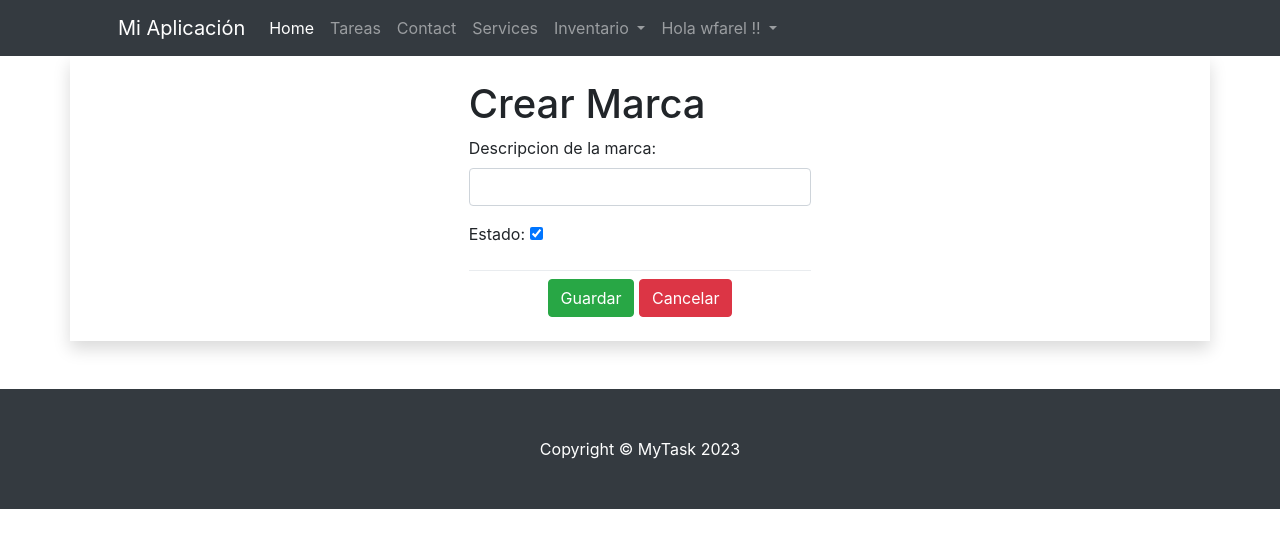
After one commit to wfarelt/tareas, a Django app: page /inv/marcas/new in a window 1280 px wide. The commit adds this page. Shown: the top 548 px of the page. Run offline with Django 5.2, Linux system fonts and the light colour scheme; a user stored in the database is signed in; some libraries are stand-ins or nearby versions.

Commit message:
crud inv marcas

```diff
--- a/bases/templates/bases/base.html
+++ b/bases/templates/bases/base.html
@@ -36,6 +36,7 @@
                         <div class="dropdown-menu" aria-labelledby="navbarDropdown">
                             <a class="dropdown-item" href="{% url 'inv:categoria_list' %}">Categorias</a>
                             <a class="dropdown-item" href="{% url 'inv:subcategoria_list' %}">SubCategorias</a>
+                            <a class="dropdown-item" href="{% url 'inv:marca_list' %}">Marcas</a>
                         </div>
                     </li>
 
--- a/inv/forms.py
+++ b/inv/forms.py
@@ -1,5 +1,5 @@
 from django import forms
-from .models import Categoria, SubCategoria
+from .models import Categoria, SubCategoria, Marca
 
 class CategoriaForm(forms.ModelForm):
     class Meta:
@@ -28,3 +28,14 @@ class SubCategoriaForm(forms.ModelForm):
         # self.fields['categoria'].empty_label = 'Seleccione Categoria'
         self.fields['categoria'].widget.attrs['class'] = 'form-control select2'
         self.fields['descripcion'].widget.attrs['class'] = 'form-control'
+
+class MarcaForm(forms.ModelForm):
+    class Meta:
+        model = Marca
+        fields = ['descripcion', 'estado']
+        labels = {'descripcion':'Descripcion de la marca', 'estado':'Estado'}
+        widget = {'descripcion': forms.TextInput}
+
+    def __init__(self, *args, **kwargs):
+        super().__init__(*args, **kwargs)
+        self.fields['descripcion'].widget.attrs['class'] = 'form-control'
--- a/inv/models.py
+++ b/inv/models.py
@@ -37,3 +37,20 @@ class SubCategoria(ClaseModelo):
     class Meta:
         verbose_name_plural = 'Sub Categorias'
         unique_together = ('categoria', 'descripcion')
+
+class Marca(ClaseModelo):
+    descripcion = models.CharField(
+        max_length=100,
+        # help_text='Descripcion de la Marca',
+        unique=True
+    )
+
+    def __str__(self):
+        return '{}'.format(self.descripcion)
+
+    def save(self):
+        self.descripcion = self.descripcion.upper()
+        super(Marca, self).save()
+
+    class Meta:
+        verbose_name_plural = 'Marcas'
--- /dev/null
+++ b/inv/templates/inv/marca_form.html
@@ -0,0 +1,29 @@
+{% extends 'bases/base.html' %}
+{% load static %}
+{% block title %}{% endblock %}
+
+
+{% block content %}
+
+<div class="container p-3 col-md-4 col-offset-4">
+
+    {% if not obj %}
+    <h1>Crear Marca</h1>
+    {% else %}
+    <h1>Editar Marca</h1>
+    {% endif %}
+    <form action="" method="post">
+        {% csrf_token %}
+        {{ form.as_p }}
+        <div class="dropdown-divider"></div>
+        <div class="text-center">
+            <input class="btn btn-success" type="submit" value="Guardar">
+        <a class="btn btn-danger" href="{% url 'inv:marca_list' %}">Cancelar</a>
+        </div>
+
+    </form>
+
+</div>
+
+
+{% endblock %}
--- a/inv/urls.py
+++ b/inv/urls.py
@@ -1,6 +1,8 @@
 from django.urls import path
 from .views import CategoriaView, CategoriaNew, CategoriaEdit, CategoriaDel, \
-    SubCategoriaView, SubCategoriaNew, SubCategoriaEdit, SubCategoriaDel
+    SubCategoriaView, SubCategoriaNew, SubCategoriaEdit, SubCategoriaDel, \
+    MarcaView, MarcaNew, MarcaEdit, MarcaDel, MarcaInactivar
+
 urlpatterns = [
     # Categorias
     path('categorias/', CategoriaView.as_view(), name='categoria_list'),
@@ -14,4 +16,11 @@ urlpatterns = [
     path('subcategorias/edit/<int:pk>', SubCategoriaEdit.as_view(), name='subcategoria_edit'),
     path('subcategorias/delete/<int:pk>', SubCategoriaDel.as_view(), name='subcategoria_delete'),
 
+    # Marcas
+    path('marcas/', MarcaView.as_view(), name='marca_list'),
+    path('marcas/new', MarcaNew.as_view(), name='marca_new'),
+    path('marcas/edit/<int:pk>', MarcaEdit.as_view(), name='marca_edit'),
+    path('marcas/delete/<int:pk>', MarcaDel.as_view(), name='marca_delete'),
+    path('marcas/inactivar/<int:pk>', MarcaInactivar.as_view(), name='marca_inactivar'),
+
 ]
--- a/inv/views.py
+++ b/inv/views.py
@@ -1,8 +1,8 @@
-from django.shortcuts import render
+from django.shortcuts import render, redirect
 from django.views.generic import ListView, CreateView, UpdateView, DeleteView
 from django.contrib.auth.mixins import LoginRequiredMixin
-from .models import Categoria, SubCategoria
-from .forms import CategoriaForm, SubCategoriaForm
+from .models import Categoria, SubCategoria, Marca
+from .forms import CategoriaForm, SubCategoriaForm, MarcaForm
 from django.urls import reverse_lazy
 # Create your views here.
 
@@ -83,3 +83,55 @@ class SubCategoriaDel(LoginRequiredMixin, DeleteView):
     context_object_name = 'obj'
     success_url = reverse_lazy('inv:subcategoria_list')
     login_url = 'bases:login'
+
+# Marca
+
+class MarcaView(LoginRequiredMixin, ListView):
+    model = Marca
+    template_name = 'inv/marca_list.html'
+    context_object_name = 'obj'
+    login_url = 'bases:login'
+
+class MarcaNew(LoginRequiredMixin, CreateView):
+    model = Marca
+    template_name = 'inv/marca_form.html'
+    context_object_name = 'obj'
+    form_class = MarcaForm
+    success_url = reverse_lazy('inv:marca_list')
+    login_url = 'bases:login'
+
+    def form_valid(self, form):
+        form.instance.uc = self.request.user
+        return super().form_valid(form)
+
+class MarcaEdit(LoginRequiredMixin, UpdateView):
+    model = Marca
+    template_name = 'inv/marca_form.html'
+    context_object_name = 'obj'
+    form_class = MarcaForm
+    success_url = reverse_lazy('inv:marca_list')
+    login_url = 'bases:login'
+
+    def form_valid(self, form):
+        form.instance.um = self.request.user.id
+        return super().form_valid(form)
+
+class MarcaDel(LoginRequiredMixin, DeleteView):
+    model = Marca
+    template_name = 'inv/catalogos_del.html'
+    context_object_name = 'obj'
+    success_url = reverse_lazy('inv:marca_list')
+    login_url = 'bases:login'
+
+class MarcaInactivar(LoginRequiredMixin, DeleteView):
+    model = Marca
+    template_name = 'inv/catalogos_mod.html'
+    context_object_name = 'obj'
+    success_url = reverse_lazy('inv:marca_list')
+    login_url = 'bases:login'
+
+    def post(self, request, *args, **kwargs):
+        object = self.get_object()
+        object.estado = False
+        object.save()
+        return redirect('inv:marca_list')
```
Also changed, not shown: inv/templates/inv/catalogos_mod.html (added, +24 -0 lines), inv/templates/inv/marca_list.html (added, +54 -0 lines), db.sqlite3, inv/migrations/0003_marca.py (added).
